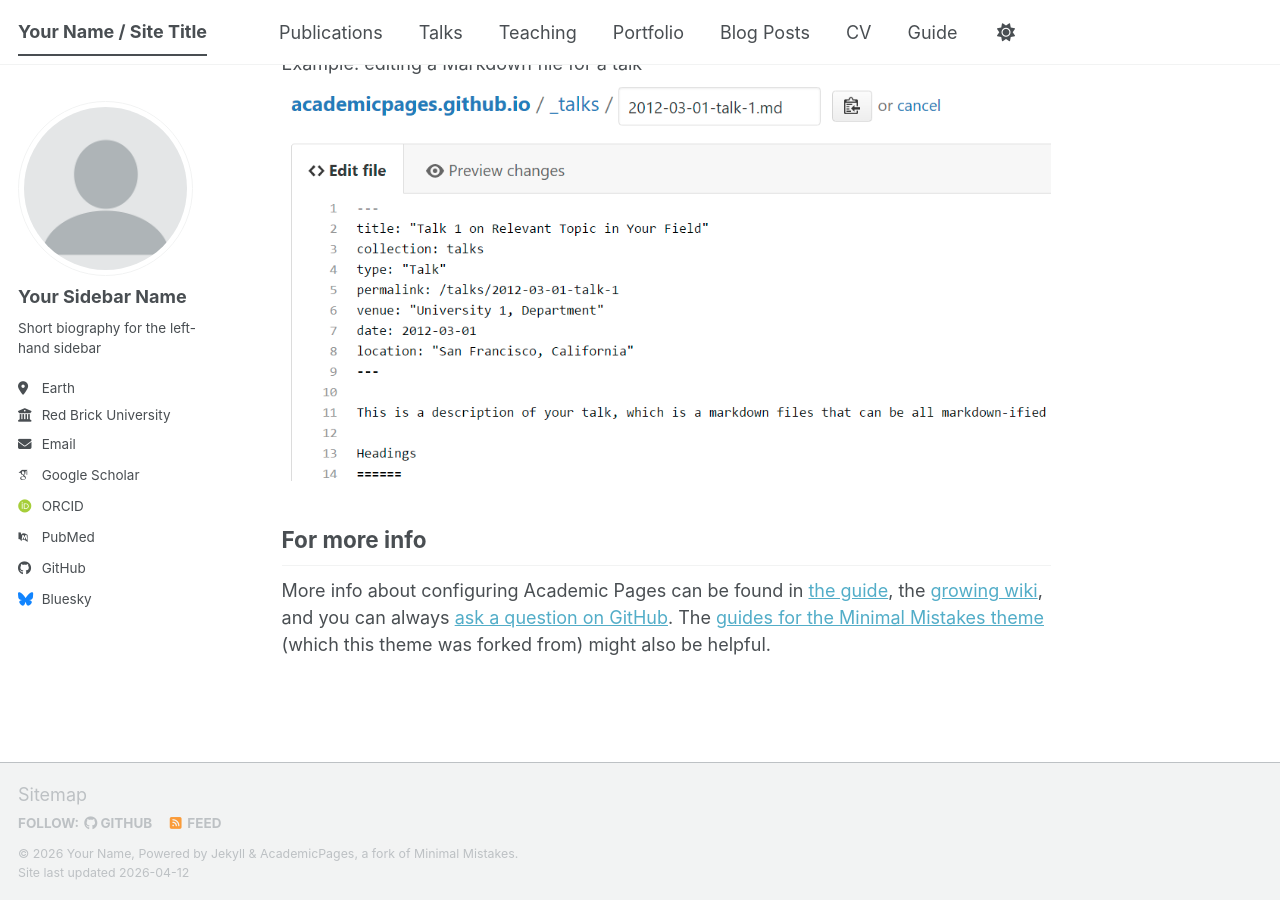
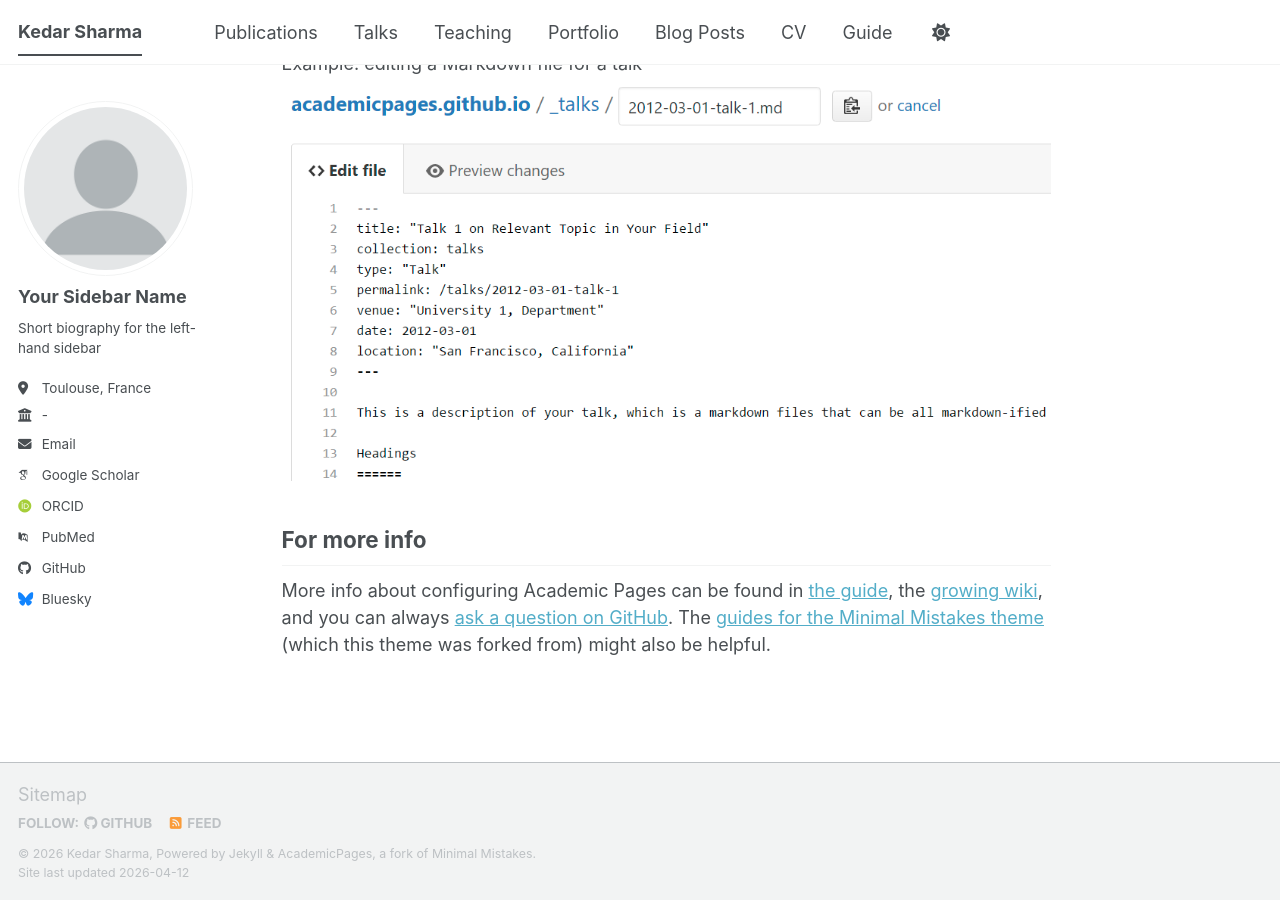
Before and after one commit to kedarsh20/kedarsh20.github.io, a Jekyll site: the page built from _pages/about.md, in a window 1280 px wide and 900 px high, scrolled down 2720 px. Built offline with Jekyll 4.4.1, drawn with Linux system fonts in a browser that asks for light colours; some web fonts are replaced; a script bundle is joined from its source files by our own code; library files that are not in the unit come from our copies.

Commit message:
Update personal details in _config.yml
Updated personal information including title, name, description, location, employer, email, Google Scholar link, and ORCID.

```diff
--- a/_config.yml
+++ b/_config.yml
@@ -9,11 +9,11 @@
 # Basic Site Settings
 locale                   : "en-US"
 site_theme               : "default" # The available themes options are "default", "air", "sunrise", "mint", "dirt" and "contrast"
-title                    : "Your Name / Site Title"
+title                    : "Kedar Sharma"
 title_separator          : "-"
-name                     : &name "Your Name"
-description              : &description "Your Name's academic portfolio"   # Update this with a general description of your site, this is the default if not overridden by a page
-url                      : https://academicpages.github.io # The base hostname & protocol for your site e.g. "https://[your GitHub username].github.io",
+name                     : &name "Kedar Sharma"
+description              : &description "Computational Material Scientist"   # Update this with a general description of your site, this is the default if not overridden by a page
+url                      : https://kedarsh20.github.io # The base hostname & protocol for your site e.g. "https://[your GitHub username].github.io",
                                                            # or if you already have some other page hosted on Github then use "https://[your GitHub username].github.io/[Your Repo Name]"
 baseurl                  : "" # the subpath of your site, e.g. "/blog"
 repository               : "academicpages/academicpages.github.io"
@@ -27,18 +27,18 @@
   name             : "Your Sidebar Name"
   pronouns         : # example: "she/her"
   bio              : "Short biography for the left-hand sidebar"
-  location         : "Earth"
-  employer         : "Red Brick University"
+  location         : "Toulouse, France"
+  employer         : "-"
   uri              : # URL
-  email            : "none@example.org"
+  email            : "kedar.sharma3033@gmail.com"
 
   # Academic websites
   academia         : # URL
   arxiv            : # URL - Update with the correct link to your profile
-  googlescholar    : "https://scholar.google.com/citations?user=PS_CX0AAAAAJ"
+  googlescholar    : "https://scholar.google.com/citations?user=ScHQvzYAAAAJ&hl=en"
   inspire-hep      : # URL
   impactstory      : # URL
-  orcid            : "https://orcid.org/yourorcidurl"
+  orcid            : "https://orcid.org/0000-0002-6681-3392"
   semantic         : # URL
   ssrn             : # URL
   pubmed           : "https://www.ncbi.nlm.nih.gov/pubmed/?term=john+snow"
```
